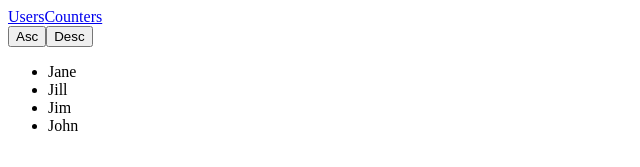
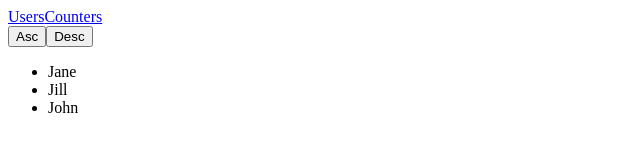
Before and after one commit to EvgenyParomov/redux-fundamental, a React app: page /users in a window 1280 px wide. Shown: the top 167 px of the page, without its empty margins (0-640 px from the left). Built offline with nearby package versions, Linux system fonts and the light colour scheme; data requests are answered from the project's data file; the HTML template or start-up script is replaced by a standard one.

Commit message:
feat: add delete user

```diff
--- a/db.json
+++ b/db.json
@@ -11,11 +11,6 @@
       "description": "My second user"
     },
     {
-      "id": "user3",
-      "name": "Jim",
-      "description": "My third user"
-    },
-    {
       "id": "user4",
       "name": "Jill",
       "description": "My fourth user"
--- /dev/null
+++ b/src/extra-argument.ts
@@ -0,0 +1,7 @@
+import { api } from "./shared/api";
+import { router } from "./router";
+
+export const extraArgument = {
+  api,
+  router,
+};
--- a/src/main.tsx
+++ b/src/main.tsx
@@ -2,11 +2,8 @@ import React from "react";
 import ReactDOM from "react-dom/client";
 import { Provider } from "react-redux";
 import { store } from "./store.ts";
-import { fetchUsers } from "./modules/users/model/fetch-users.ts";
 import { RouterProvider } from "react-router-dom";
 import { router } from "./router.tsx";
-
-store.dispatch(fetchUsers());
 
 ReactDOM.createRoot(document.getElementById("root")!).render(
   <React.StrictMode>
--- /dev/null
+++ b/src/modules/users/model/delete-user.ts
@@ -0,0 +1,17 @@
+import { AppThunk } from "../../../store";
+import { UserId, usersSlice } from "../users.slice";
+import { fetchUsers } from "./fetch-users";
+
+export const deleteUser =
+  (userId: UserId): AppThunk<Promise<void>> =>
+  async (dispatch, _, { api, router }) => {
+    dispatch(usersSlice.actions.deleteUserPending());
+    try {
+      await api.deleteUser(userId);
+      await router.navigate("/users");
+      await dispatch(fetchUsers({ refetch: true }));
+      dispatch(usersSlice.actions.deleteUserSuccess({ userId }));
+    } catch (e) {
+      dispatch(usersSlice.actions.deleteUserFailed());
+    }
+  };
--- a/src/modules/users/model/fetch-users.ts
+++ b/src/modules/users/model/fetch-users.ts
@@ -2,14 +2,14 @@ import { AppThunk } from "../../../store";
 import { usersSlice } from "../users.slice";
 
 export const fetchUsers =
-  (): AppThunk =>
-  (dispatch, getState, { api }) => {
+  ({ refetch }: { refetch?: boolean } = {}): AppThunk<Promise<void>> =>
+  async (dispatch, getState, { api }) => {
     const isIdle = usersSlice.selectors.selectIsFetchUsersIdle(getState());
-    if (!isIdle) {
+    if (!isIdle && !refetch) {
       return;
     }
     dispatch(usersSlice.actions.fetchUsersPending());
-    api
+    return api
       .getUsers()
       .then((users) => {
         dispatch(usersSlice.actions.fetchUsersSuccess({ users }));
--- a/src/modules/users/user-info.tsx
+++ b/src/modules/users/user-info.tsx
@@ -1,8 +1,7 @@
 import { useNavigate, useParams } from "react-router-dom";
 import { UserId, usersSlice } from "./users.slice";
 import { useAppDispath, useAppSelector } from "../../store";
-import { useEffect } from "react";
-import { fetchUser } from "./model/fetch-user";
+import { deleteUser } from "./model/delete-user";
 
 export function UserInfo() {
   const dispatch = useAppDispath();
@@ -11,16 +10,19 @@ export function UserInfo() {
   const isPending = useAppSelector(
     usersSlice.selectors.selectIsFetchUserPending
   );
+  const isDeletePending = useAppSelector(
+    usersSlice.selectors.selectIsDeleteUserPending
+  );
   const user = useAppSelector((state) =>
     usersSlice.selectors.selectUserById(state, id)
   );
 
-  useEffect(() => {
-    dispatch(fetchUser(id));
-  }, [dispatch, id]);
-
   const handleBackButtonClick = () => {
     navigate("..", { relative: "path" });
+  };
+
+  const handleDeleteButtonClick = () => {
+    dispatch(deleteUser(id)).then(() => navigate("..", { relative: "path" }));
   };
 
   if (isPending || !user) {
@@ -37,6 +39,13 @@ export function UserInfo() {
       </button>
       <h2 className="text-3xl">{user.name}</h2>
       <p className="text-xl">{user.description}</p>
+      <button
+        onClick={handleDeleteButtonClick}
+        className="bg-red-500 hover:bg-red-700 text-white font-bold py-2 px-4 rounded"
+        disabled={isDeletePending}
+      >
+        Delete
+      </button>
     </div>
   );
 }
--- a/src/modules/users/users-list.tsx
+++ b/src/modules/users/users-list.tsx
@@ -1,21 +1,14 @@
-import { memo, useEffect, useState } from "react";
-import { useAppDispath, useAppSelector, useAppStore } from "../../store";
+import { memo, useState } from "react";
+import { useAppSelector } from "../../store";
 import { UserId, usersSlice } from "./users.slice";
-import { fetchUsers } from "./model/fetch-users";
 import { useNavigate } from "react-router-dom";
 
 export function UsersList() {
-  const dispatch = useAppDispath();
-  const appStore = useAppStore();
   const [sortType, setSortType] = useState<"asc" | "desc">("asc");
 
   const isPending = useAppSelector(
     usersSlice.selectors.selectIsFetchUsersPending
   );
-
-  useEffect(() => {
-    dispatch(fetchUsers());
-  }, [dispatch, appStore]);
 
   const sortedUsers = useAppSelector((state) =>
     usersSlice.selectors.selectSortedUsers(state, sortType)
--- a/src/modules/users/users.slice.ts
+++ b/src/modules/users/users.slice.ts
@@ -12,6 +12,7 @@ type UsersState = {
   ids: UserId[];
   fetchUsersStatus: "idle" | "pending" | "success" | "failed";
   fetchUserStatus: "idle" | "pending" | "success" | "failed";
+  deleteUserStatus: "idle" | "pending" | "success" | "failed";
 };
 
 export const initialUsersList: User[] = Array.from(
@@ -28,6 +29,7 @@ const initialUsersState: UsersState = {
   ids: [],
   fetchUsersStatus: "idle",
   fetchUserStatus: "idle",
+  deleteUserStatus: "idle",
 };
 
 export const usersSlice = createSlice({
@@ -54,6 +56,7 @@ export const usersSlice = createSlice({
     selectIsFetchUsersPending: (state) => state.fetchUsersStatus === "pending",
     selectIsFetchUsersIdle: (state) => state.fetchUsersStatus === "idle",
     selectIsFetchUserPending: (state) => state.fetchUserStatus === "pending",
+    selectIsDeleteUserPending: (state) => state.deleteUserStatus === "pending",
   },
   reducers: {
     fetchUsersPending: (state) => {
@@ -84,5 +87,18 @@ export const usersSlice = createSlice({
     fetchUserFailed: (state) => {
       state.fetchUserStatus = "failed";
     },
+
+    deleteUserPending: (state) => {
+      state.deleteUserStatus = "pending";
+    },
+    deleteUserSuccess: (state, action: PayloadAction<{ userId: UserId }>) => {
+      state.deleteUserStatus = "success";
+
+      delete state.entities[action.payload.userId];
+      state.ids = state.ids.filter((id) => id !== action.payload.userId);
+    },
+    deleteUserFailed: (state) => {
+      state.deleteUserStatus = "failed";
+    },
   },
 });
--- a/src/router.tsx
+++ b/src/router.tsx
@@ -2,6 +2,14 @@ import { createBrowserRouter, Link, Outlet, redirect } from "react-router-dom";
 import { UsersList } from "./modules/users/users-list";
 import { Counters } from "./modules/counters/counters";
 import { UserInfo } from "./modules/users/user-info";
+import { store } from "./store";
+import { fetchUsers } from "./modules/users/model/fetch-users";
+import { fetchUser } from "./modules/users/model/fetch-user";
+
+const loadStore = () =>
+  new Promise((resolve) => {
+    setTimeout(() => resolve(store), 0);
+  });
 
 export const router = createBrowserRouter([
   {
@@ -23,10 +31,22 @@ export const router = createBrowserRouter([
       {
         path: "users",
         element: <UsersList />,
+        loader: () => {
+          loadStore().then(() => {
+            store.dispatch(fetchUsers());
+          });
+          return null;
+        },
       },
       {
         path: "users/:id",
         element: <UserInfo />,
+        loader: ({ params }) => {
+          loadStore().then(() => {
+            store.dispatch(fetchUser(params.id ?? ""));
+          });
+          return null;
+        },
       },
       {
         path: "counters",
--- a/src/store.ts
+++ b/src/store.ts
@@ -7,11 +7,7 @@ import {
 import { useDispatch, useSelector, useStore } from "react-redux";
 import { usersSlice } from "./modules/users/users.slice";
 import { countersReducer } from "./modules/counters/counters.slice";
-import { api } from "./shared/api";
-
-const extraArgument = {
-  api,
-};
+import { extraArgument } from "./extra-argument";
 
 export const store = configureStore({
   reducer: {
```
